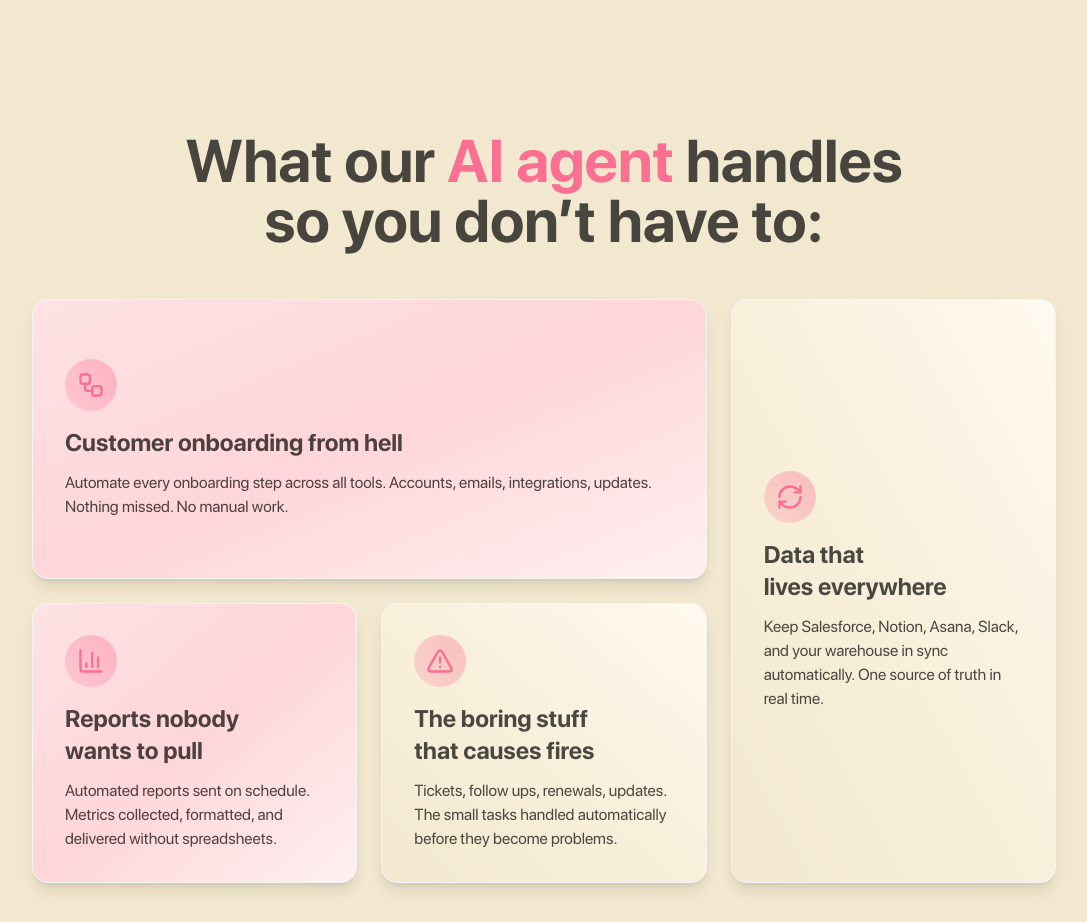
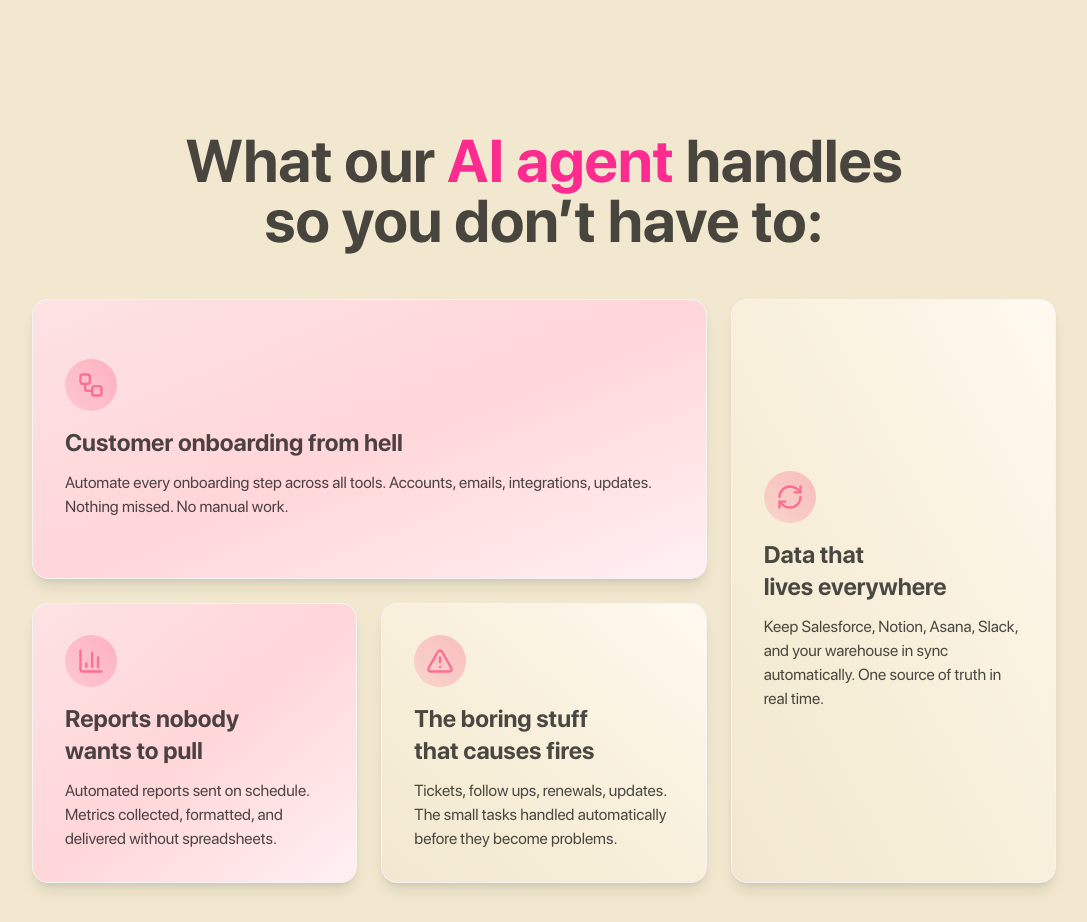
Before and after one commit to FahadBinQaiser/Parallax, a React (Vite) app: page / in a window 1280 px wide. Shown: the part 4040-4962 px from the top of the page, without its empty margins (96-1183 px from the left). Built offline with nearby package versions, Linux system fonts and the light colour scheme.

Commit message:
Changed highlight color

```diff
--- a/src/components/FeatureSection/FeatureSection.jsx
+++ b/src/components/FeatureSection/FeatureSection.jsx
@@ -35,7 +35,7 @@ export default function FeaturesSection() {
     <section className="text-[#000000]/70 py-20 px-6 xl:px-0">
       <div className="max-w-5xl mx-auto space-y-12">
         <h2 className="text-4xl sm:text-5xl md:text-6xl font-bold text-balance text-center">
-          What our <span className="text-[#FB6F92]">AI agent</span> handles
+          What our <span className="text-[#FB2B8F]">AI agent</span> handles
           <br /> so you don’t have to:
         </h2>
 
```
